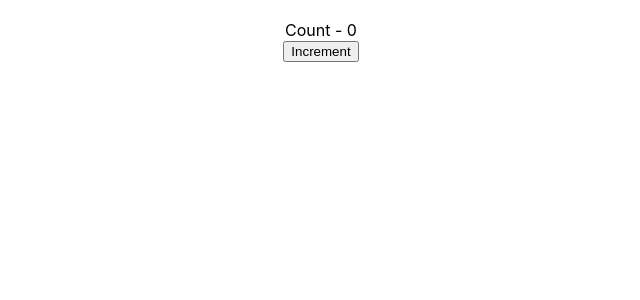
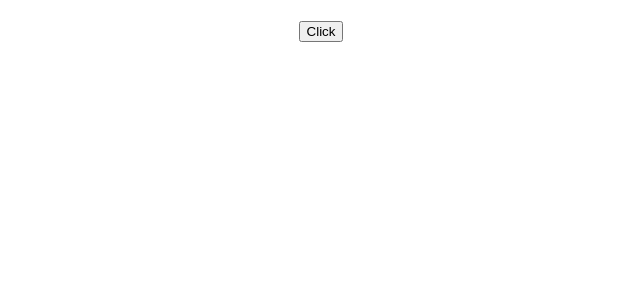
Before and after one commit to Rxavio/learn-react, a React (Create React App) app in the folder react-from-zero/: page / in a window 1280 px wide. Shown: the top 300 px of the page, without its empty margins (319-959 px from the left). Built offline with nearby package versions, Linux system fonts and the light colour scheme.

Commit message:
add click event handler in a function

```diff
--- a/react-from-zero/src/App.js
+++ b/react-from-zero/src/App.js
@@ -4,13 +4,15 @@
 //  import Welcome from './components/Welcome'
 //  import Message from './components/Message'
 //import Hello from './components/Hello'
-import Count from './components/Counter'
+// import Count from './components/Counter'
+import FunctionClick from './components/FunctionClick'
 class App extends Component {
   render() {
     return (
       <div className="App">
         <br />
-        <Count />
+        <FunctionClick />
+        {/* <Count /> */}
 {/*
         <Greet name="Bruce" heroName="Batman">
           <p>This is children props</p>
--- /dev/null
+++ b/react-from-zero/src/components/FunctionClick.js
@@ -0,0 +1,26 @@
+import React from 'react'
+
+// export default () => {
+//   function clickHandler() {
+//     console.log('Button clicked')
+//   }
+//   return (
+//     <div>
+//       <button onClick={clickHandler}>Click</button>
+//     </div>
+//   )
+// }
+function FunctionClick(){
+    function clickHandler(){
+        console.log('Button clicked')
+    }
+    return(
+    <div>
+      <button onClick={clickHandler}>Click</button>
+   </div>
+    );
+
+}
+
+
+export default FunctionClick
```
